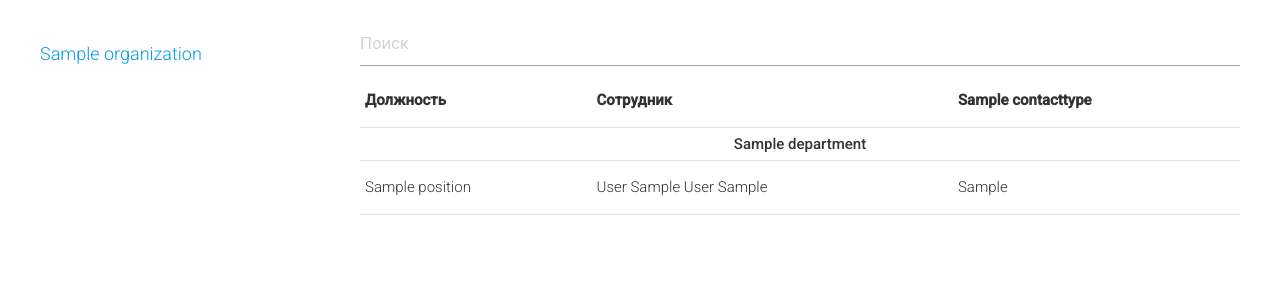
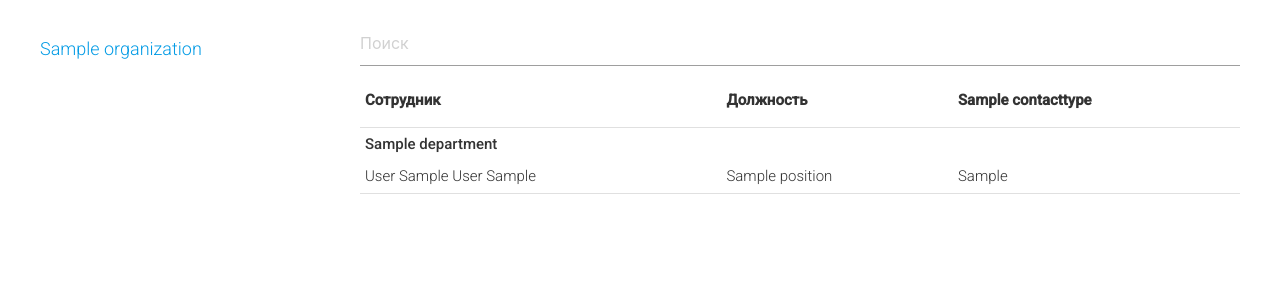
Before and after one commit to kgazha/phonebook, a Django app: page / in a window 1280 px wide. Shown: the part 86-386 px from the top of the page. Run offline with Django 3.2, Linux system fonts and the light colour scheme; tables that the repository leaves empty hold one stand-in row (values such as "Sample post").

Commit message:
Add a script to search for departments or employees

```diff
--- a/phonebook/core/views.py
+++ b/phonebook/core/views.py
@@ -1,4 +1,4 @@
-from django.shortcuts import redirect, render
+from django.shortcuts import render
 from django.views import View
 from .models import Organization, Department, OrgDepAssociation, Position, Employee, Contact, ContactType
 from collections import defaultdict
@@ -24,7 +24,7 @@ class Phonebook:
     def __update_header(self):
         contact_types = [value.__str__()
                          for value in ContactType.objects.filter(phonebook_display=True).order_by('phonebook_order')]
-        return [self.position_key, self.employee_key] + contact_types
+        return [self.employee_key, self.position_key] + contact_types
 
     def get_phonebook(self, organization):
         org_deps = OrgDepAssociation.objects.filter(organization=organization).order_by('phonebook_order')
@@ -36,8 +36,8 @@ class Phonebook:
             for employee in employees:
                 contacts = get_contacts(employee)
                 employee_dict = defaultdict(dict)
+                employee_dict.update({self.employee_key: employee})
                 employee_dict.update({self.position_key: employee.position})
-                employee_dict.update({self.employee_key: employee})
                 for key in self.header:
                     if key in contacts.keys():
                         employee_dict.update({key: contacts[key]})
--- a/phonebook/static/css/base.css
+++ b/phonebook/static/css/base.css
@@ -31,7 +31,7 @@ ul
 }
 
 li {
-  margin: 20px 0;
+  margin: 10px 0;
   display: block;
 }
 
@@ -43,10 +43,6 @@ li {
 .menu li a {
   display: inline-flex;
   font-size: 18px;
-}
-
-.card {
-  box-shadow: 0 3px 6px rgba(0,0,0,0.16), 0 3px 6px rgba(0,0,0,0.23);
 }
 
 a {
@@ -89,9 +85,17 @@ h1, h2, h3 {
   font-size: 14px;
 }
 
+tbody tr {
+  border-bottom: 1px solid #e0e0e0;
+}
+
+tbody td {
+  padding: 5px;
+}
+
 .department {
-  text-align: center;
-  padding: 5px;
+  text-align: left;
   color: #333;
   font-weight: normal;
+  border-bottom: 0;
 }
--- a/phonebook/static/js/core.js
+++ b/phonebook/static/js/core.js
@@ -2,12 +2,24 @@ $(document).ready(function() {
     $('#phonebookSearch').on('input', function() {
         var searchTerm = $(this).val().toLowerCase();
         $('#phonebookTable tbody tr').each(function() {
-            var lineStr = $(this).text().toLowerCase();
-            if (lineStr.indexOf(searchTerm) === -1) {
-                $(this).hide();
-            } else {
-                $(this).show();
+            var inSearch = false,
+                childCell = $('td', $(this)),
+                isDepartment = $(this).hasClass('department');
+            if (isDepartment) {
+              showDepartment = false;
+              departmentId = $(this).attr('id');
             }
+            $.each(childCell, function(){
+              let cellValue = $(this).text().trim().toLowerCase();
+              if (cellValue.indexOf(searchTerm) > -1) {
+                inSearch = true;
+                $('#' + departmentId).show();
+              }
+            });
+            if (inSearch && childCell.length === 1) {
+              showDepartment = true;
+            }
+            $(this)[inSearch || showDepartment ? 'show' : 'hide']();
         });
     });
 });
--- a/phonebook/templates/phonebook.html
+++ b/phonebook/templates/phonebook.html
@@ -2,7 +2,7 @@
 {% block phonebook %}
 
 <input placeholder="Поиск" id="phonebookSearch" type="text" class="validate">
-<table id="phonebookTable">
+<table id="phonebookTable" class="responsive-table">
   <thead>
     <tr>
       {% for key in phonebook_header %}
@@ -12,15 +12,15 @@
   </thead>
   <tbody>
     {% for row in phonebook_content %}
+      {% with department_id=forloop.counter %}
       {% for key, data in row.items %}
         {% if key == department_key %}
-        <tr>
-          <th class="department" id="department{{ forloop.counter }}"
-              colspan="{{ phonebook_header|length }}">{{ data }}</th>
+        <tr class="department" id="department{{ department_id }}">
+          <td colspan="{{ phonebook_header|length }}">{{ data }}</td>
         </tr>
         {% else %}
           {% for employee in data %}
-            <tr>
+            <tr data-department="department{{ department_id }}">
             {% for emp_key, emp_data in employee.items %}
               {% if emp_key == employee_key or emp_key == position_key %}
                 <td>{{ emp_data }}</td>
@@ -39,6 +39,7 @@
           {% endfor %}
         {% endif %}
       {% endfor %}
+      {% endwith %}
     {% endfor %}
   </tbody>
 </table>
```
